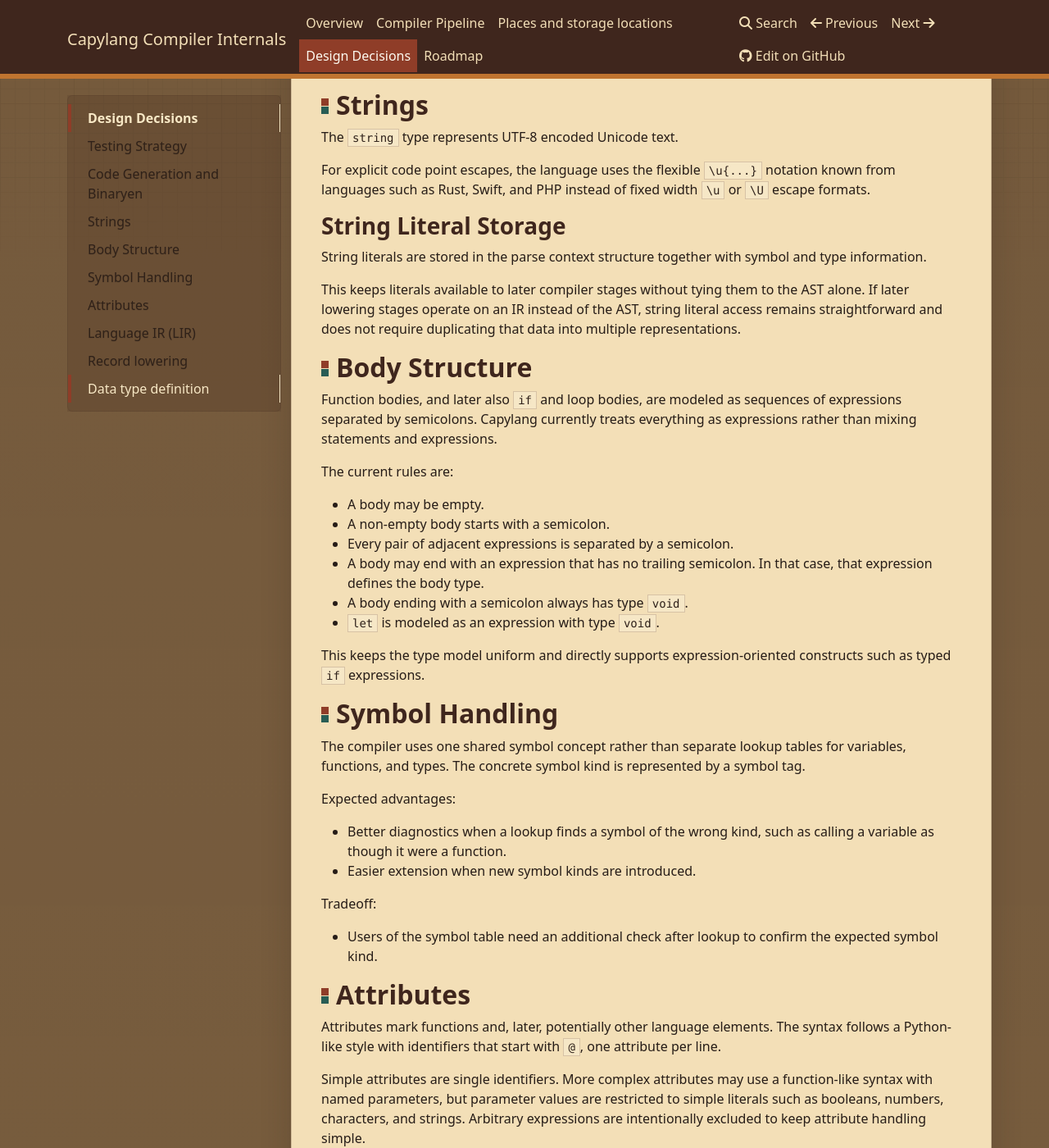
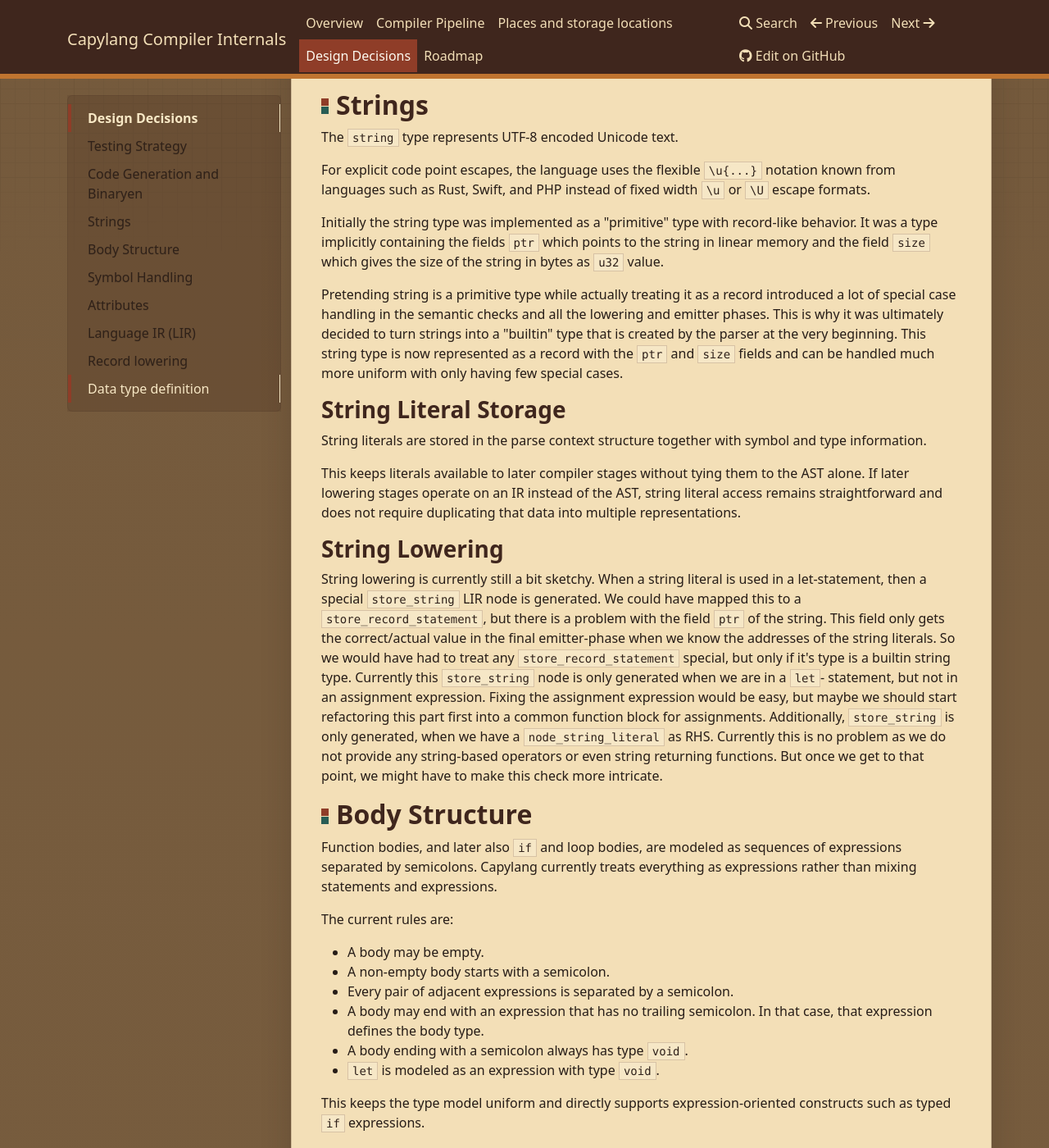
Before and after one commit to Jokymon/capylang, an MkDocs documentation site: the page built from doc/design-decisions.md, in a window 1280 px wide and 1400 px high, scrolled down 712 px. Shown: the whole window at 82% size. Built offline with MkDocs 1.6.1, drawn with Linux system fonts in a browser that asks for light colours; nearby versions of some CDN libraries; some of the changed text lies outside the part shown.

Commit message:
Clarify decisions behind string implementation

```diff
--- a/doc/design-decisions.md
+++ b/doc/design-decisions.md
@@ -37,6 +37,19 @@
 notation known from languages such as Rust, Swift, and PHP instead of fixed
 width `\u` or `\U` escape formats.
 
+Initially the string type was implemented as a "primitive" type with record-like
+behavior. It was a type implicitly containing the fields `ptr` which points to
+the string in linear memory and the field `size` which gives the size of the
+string in bytes as `u32` value.
+
+Pretending string is a primitive type while actually treating it as a record
+introduced a lot of special case handling in the semantic checks and all the
+lowering and emitter phases. This is why it was ultimately decided to turn
+strings into a "builtin" type that is created by the parser at the very
+beginning. This string type is now represented as a record with the `ptr` and
+`size` fields and can be handled much more uniform with only having few special
+cases.
+
 ### String Literal Storage
 
 String literals are stored in the parse context structure together with symbol
@@ -46,6 +59,24 @@
 AST alone. If later lowering stages operate on an IR instead of the AST, string
 literal access remains straightforward and does not require duplicating that
 data into multiple representations.
+
+### String Lowering
+
+String lowering is currently still a bit sketchy. When a string literal is used
+in a let-statement, then a special `store_string` LIR node is generated. We
+could have mapped this to a `store_record_statement`, but there is a problem
+with the field `ptr` of the string. This field only gets the correct/actual
+value in the final emitter-phase when we know the addresses of the string
+literals. So we would have had to treat any `store_record_statement` special,
+but only if it's type is a builtin string type.
+Currently this `store_string` node is only generated when we are in a `let`-
+statement, but not in an assignment expression. Fixing the assignment expression
+would be easy, but maybe we should start refactoring this part first into a
+common function block for assignments.
+Additionally, `store_string` is only generated, when we have a
+`node_string_literal` as RHS. Currently this is no problem as we do not provide
+any string-based operators or even string returning functions. But once we get
+to that point, we might have to make this check more intricate.
 
 ## Body Structure
 
```
Also changed, not shown: other parts of doc/design-decisions.md (+0 -18 lines).
